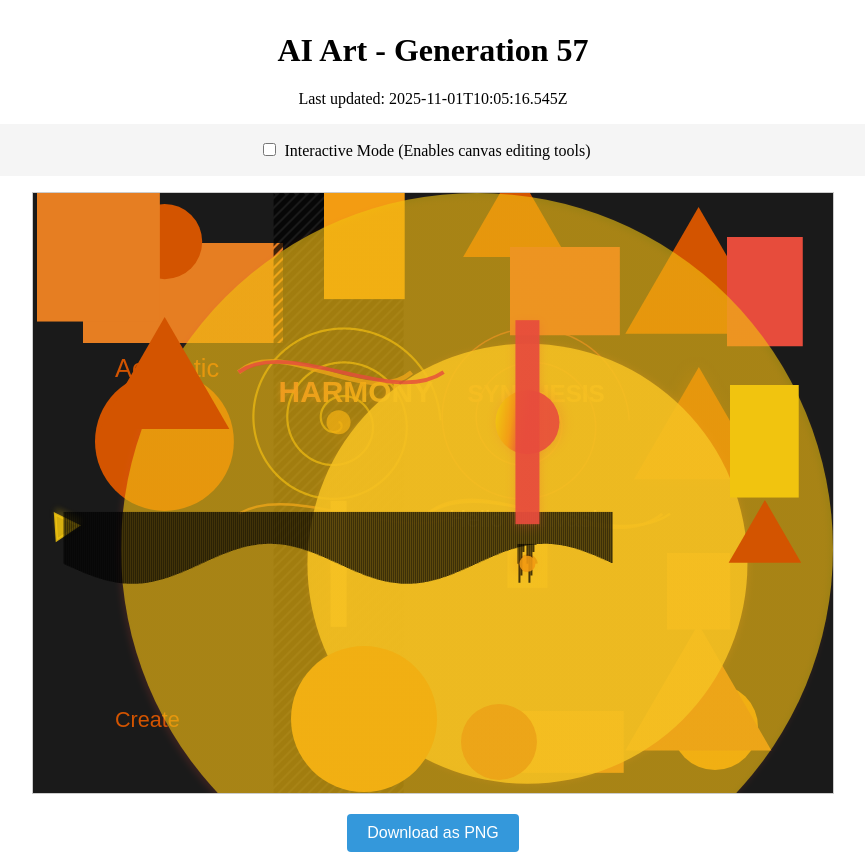
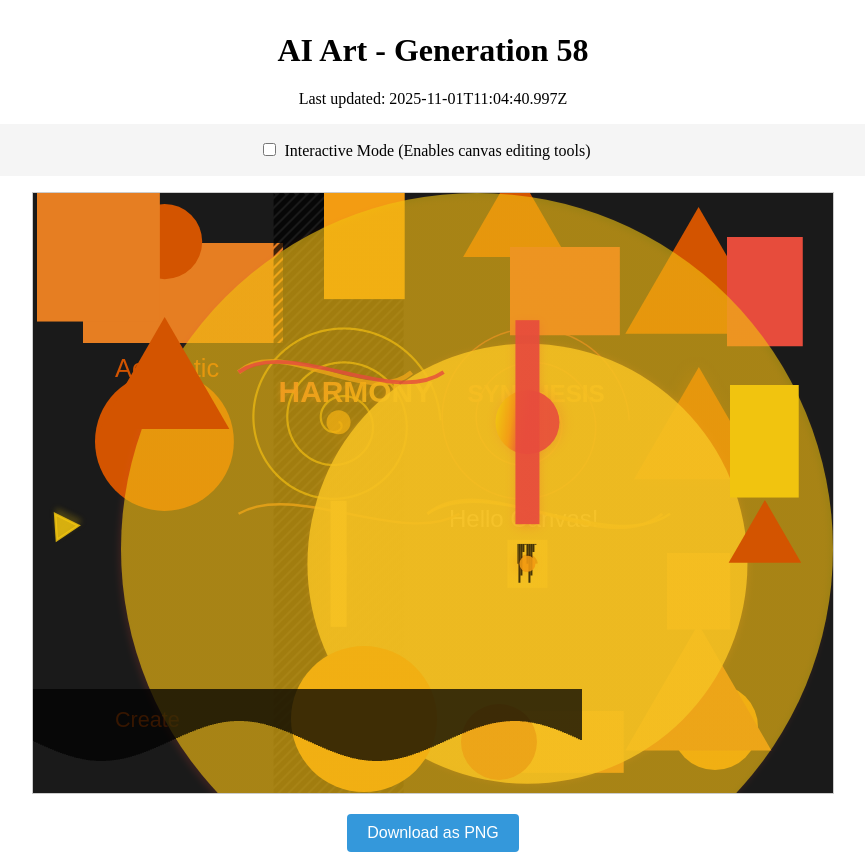
Before and after one commit to mcclowes/ai-art, a React (Vite) app: page / in a window 1280 px wide. Shown: the whole page, without its empty margins (207-1072 px from the left). Built offline with nearby package versions, Linux system fonts and the light colour scheme.

Commit message:
Improve artwork - Generation 58

```diff
--- a/src/artwork-state.ts
+++ b/src/artwork-state.ts
@@ -577,8 +577,8 @@ export const artworkState: ArtworkState = {
     },
     {
       "type": "rectangle",
-      "x": 30.562422744128583,
-      "y": 318.82818294190355,
+      "x": 0,
+      "y": 496,
       "width": 550,
       "height": 104,
       "fillStyle": "#e74c3c",
@@ -723,7 +723,7 @@ export const artworkState: ArtworkState = {
       "id": "gradient_rect_1761987931455"
     }
   ],
-  "generation": 57,
-  "lastUpdated": "2025-11-01T10:05:16.545Z",
+  "generation": 58,
+  "lastUpdated": "2025-11-01T11:04:40.997Z",
   "cycleStarted": "2025-10-30T02:35:06.400Z"
 };
```
